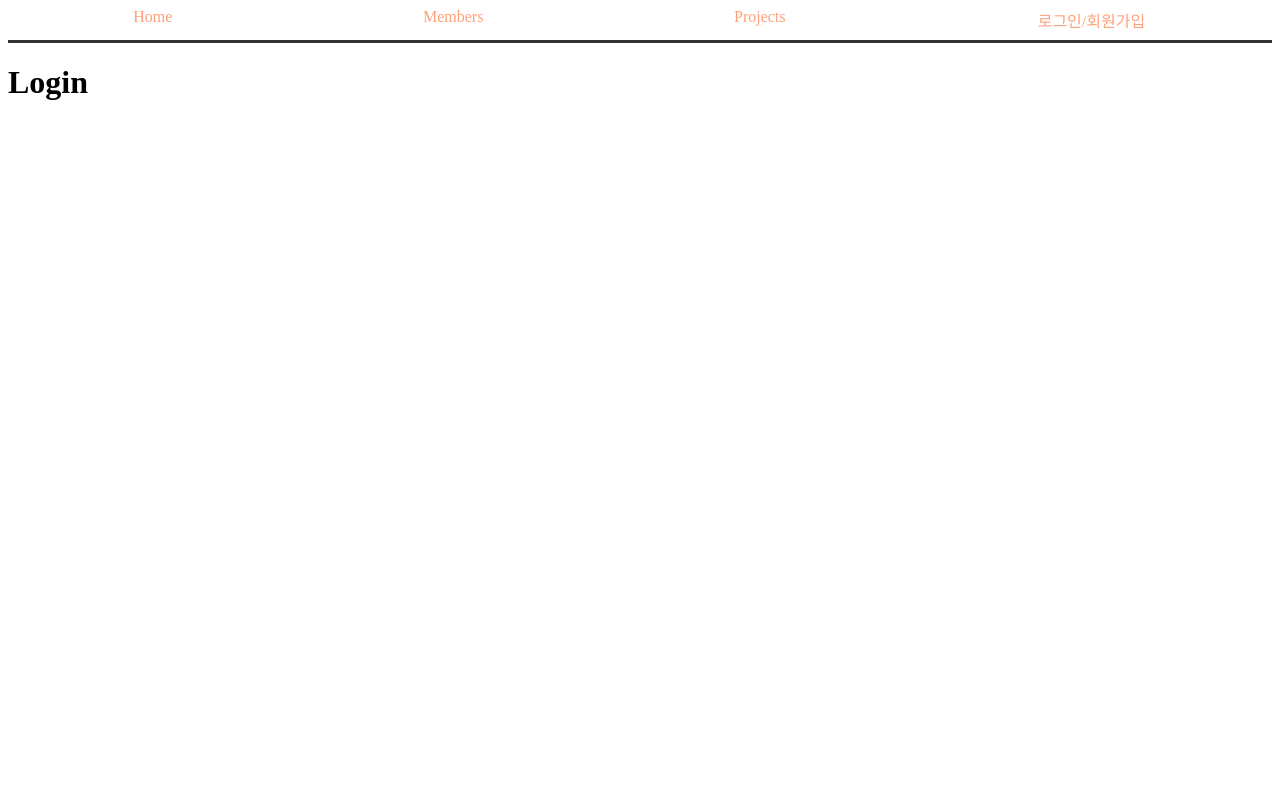
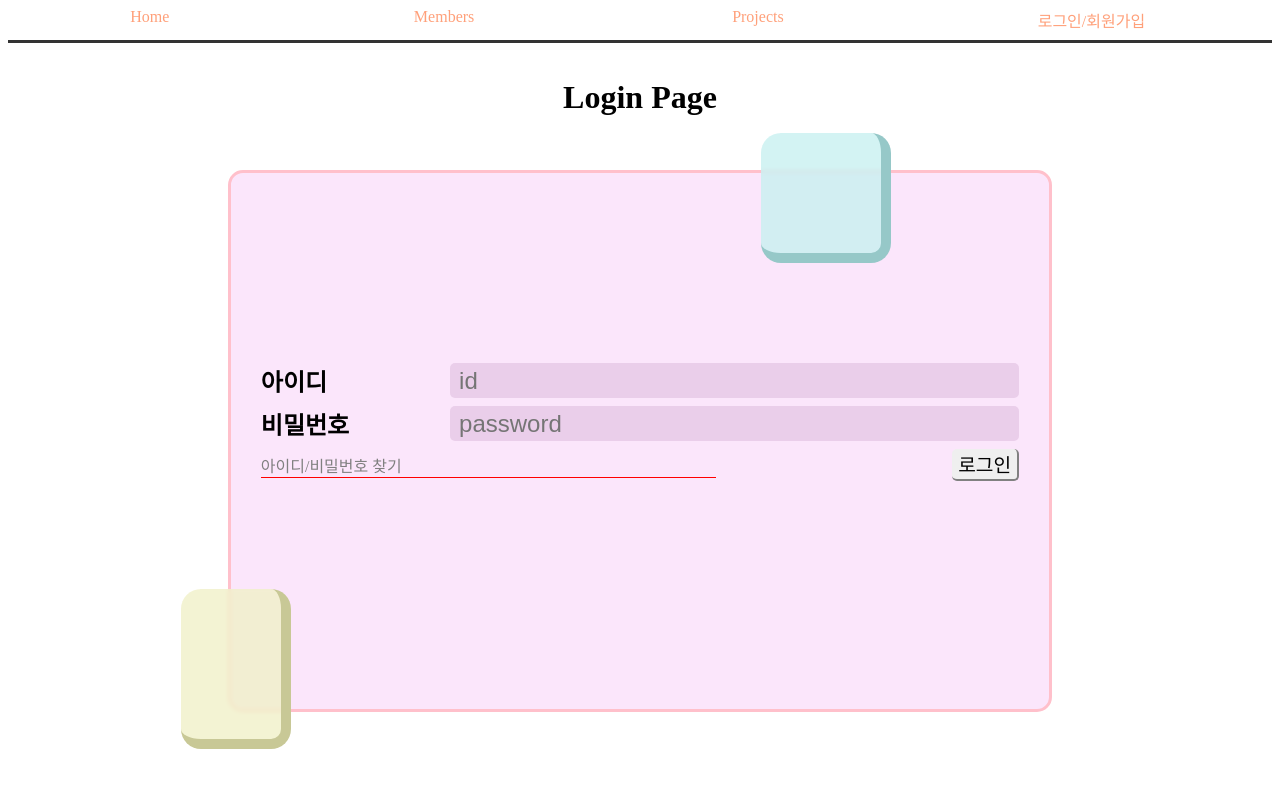
Before and after one commit to ShinMini/Router, a React (Create React App) app: page /login in a window 1280 px wide. Shown: the top 788 px of the page. Built offline with nearby package versions, Linux system fonts and the light colour scheme.

Commit message:
update in laptop 6/1

```diff
--- a/src/Style/Navigation.css
+++ b/src/Style/Navigation.css
@@ -24,20 +24,24 @@ nav.mainNav:hover {
 /* navigation bar에 마우스 포인터 올려놓을 경우, 링크 색상 변화.. */
 
 nav.mainNav div a a {
-   padding-top: .3em;
-   visibility: hidden;
-   font-size: 0em;
+   transform: scale(0);
+   height: 0;
+   transition-timing-function: ease-in-out;
+   transition-duration: 300ms;
+   color: gray;
+   text-shadow: none;
 }
 
-nav.mainNav div a a:nth-child(1) {
-   /* 첫번째 sub menu 는 조금 더 간격 넣어줌 */
-   padding-top: 1em;
-}
 
 /* main menu link */
 div.menu a:hover {
    color: black;
    transform: scale(1.2);
+   text-shadow: 5px 5px 3px rgba(220, 190, 190, .8),
+      -5px 5px 3px rgba(220, 190, 190, .8),
+      -5px -5px 3px rgba(220, 190, 190, .8),
+      5px -5px 3px rgba(220, 190, 190, .8);
+   border-radius: 5px;
 }
 
 .mainNav div.menu {
@@ -50,6 +54,16 @@ div.menu a:hover {
    flex-direction: column;
 }
 
+.mainNav div.menu a:hover>a {
+   transform: scale(.8);
+   height: 100%;
+   padding-top: .3em;
+}
+
+.mainNav div.menu a:hover>a:nth-child(1) {
+   padding-top: .8em;
+}
+
 /* user info link  */
 .mainNav div.user {
    display: flex;
--- a/src/component/Login.css
+++ b/src/component/Login.css
@@ -0,0 +1,93 @@
+main {
+   margin-top: 15px;
+   display: flex;
+   height: 100vh;
+   justify-content: center;
+}
+
+h1 {
+   position: absolute;
+}
+
+label {
+   font-size: 1.5em;
+}
+
+div.login-form {
+   background-color: rgba(250, 220, 250, .7);
+
+   border: 3px pink solid;
+   height: fit-content;
+   padding: 60px 30px;
+   border-radius: 15px;
+}
+
+
+div.login-form::before {
+   position: relative;
+   content: '';
+   width: 120px;
+   height: 120px;
+   background-color: rgba(200, 240, 240, .8);
+   border-radius: 20px;
+   bottom: 100px;
+   left: 500px;
+   border-bottom: 10px solid rgb(150, 200, 200);
+   border-right: 10px solid rgb(150, 200, 200);
+   backdrop-filter: blur(2px);
+}
+
+div.login-form::after {
+   position: relative;
+   content: '';
+   width: 100px;
+   height: 150px;
+   background-color: rgba(240, 240, 200, .8);
+   border-radius: 20px;
+   top: 100px;
+   right: 80px;
+   border-bottom: 10px solid rgb(200, 200, 150);
+   border-right: 10px solid rgb(200, 200, 150);
+   backdrop-filter: blur(2px);
+}
+
+div div.login {
+   display: grid;
+   grid-template-columns: 2fr 6fr;
+   margin-bottom: 8px;
+}
+
+div div.login.bottom {
+   display: flex;
+   align-items: center;
+   justify-content: space-between;
+}
+
+div div.login a {
+   width: 60%;
+   color: gray;
+   border-bottom: 1px solid red;
+}
+
+button {
+   border-style: none;
+   border-bottom: 2px gray solid;
+   border-right: 2px gray solid;
+   border-radius: 5px;
+   font-size: 1.2em;
+   position: relative;
+}
+
+input {
+   border-radius: 5px;
+   border-style: none;
+   background-color: rgba(230, 200, 230, .8);
+   font-size: 1.5em;
+}
+
+div.login-form {
+   margin-top: 7em;
+   width: 60%;
+   display: flex;
+   flex-direction: column;
+}
--- a/src/component/Login.jsx
+++ b/src/component/Login.jsx
@@ -1,10 +1,27 @@
 import * as React from 'react';
+import { NavLink } from 'react-router-dom';
 import './Login.css';
 
 export default function Login() {
    return (
       <main>
-         <h1> Login</h1>
+         <h1> Login Page </h1>
+         <div className={"login-form"}>
+            <div className={"login id"}>
+               <label for="id"><b>아이디</b></label>
+               <input type="text" className={"id"} placeholder={" id"} required></input>
+            </div>
+
+            <div className={"login pwd"}>
+               <label for="pwd"><b>비밀번호</b></label>
+               <input type="password" className={"pwd"} placeholder={" password"} required></input>
+            </div>
+
+         <div className={"login bottom"}>
+            <NavLink className={'find-user'} to={'/find-user'}>아이디/비밀번호 찾기</NavLink>
+            <button type="submit" value={"login"}>로그인</button>
+         </div>
+         </div>
       </main>
    );
 }
```
